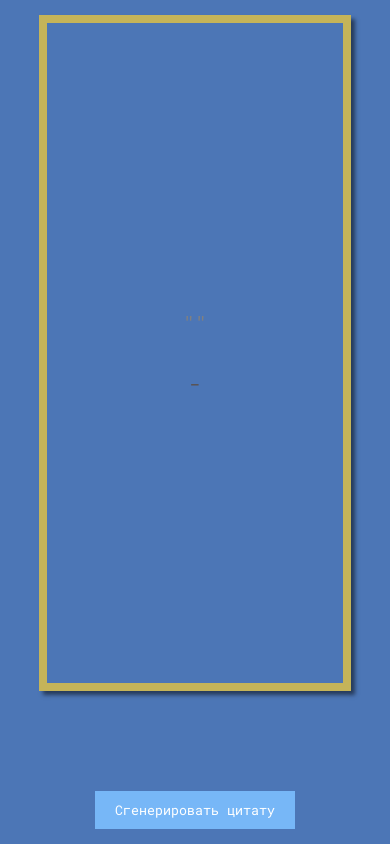
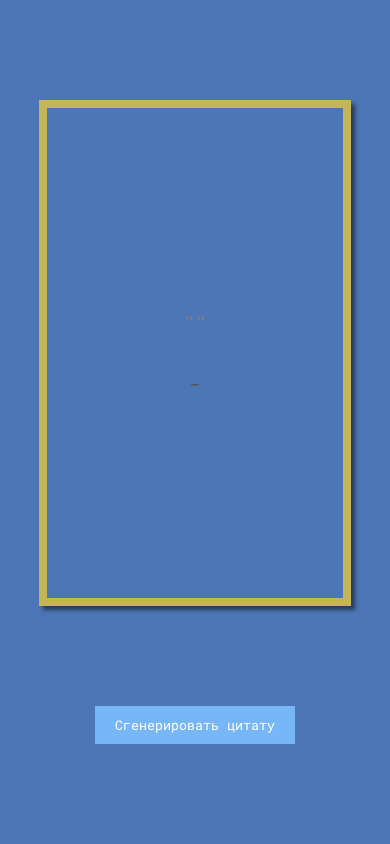
Before and after one commit to shamrr/random-quotes, a plain HTML site: page index.html in a window 390 px wide. Drawn offline with Linux system fonts and the light colour scheme.

Commit message:
fix: remove style from media

```diff
--- a/style.css
+++ b/style.css
@@ -97,9 +97,6 @@ h1,h2,h3,h4,h5,h6{font-size:inherit;font-weight: 400;}
 }
 
 @media (max-width: 768px){
-    .quotes{
-        height: 80%;
-    }
     .quote{
         max-width: 70%;
         font-size: 20px;
```
